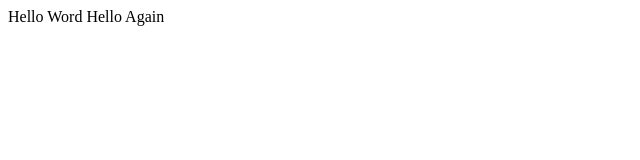
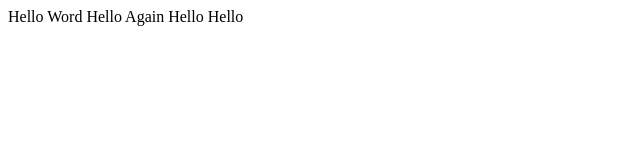
Before and after one commit to Buiba/Portal_Bank, a plain HTML site: page index.html in a window 1280 px wide. Shown: the whole page, without its empty margins (0-640 px from the left). Drawn offline with Linux system fonts and the light colour scheme.

Commit message:
Update index.html

```diff
--- a/index.html
+++ b/index.html
@@ -4,6 +4,6 @@
         <title>My WebPage</title>
     </header>
     <body>
-        Hello Word Hello Again
+        Hello Word Hello Again Hello Hello
     </body>
 </html>
```
